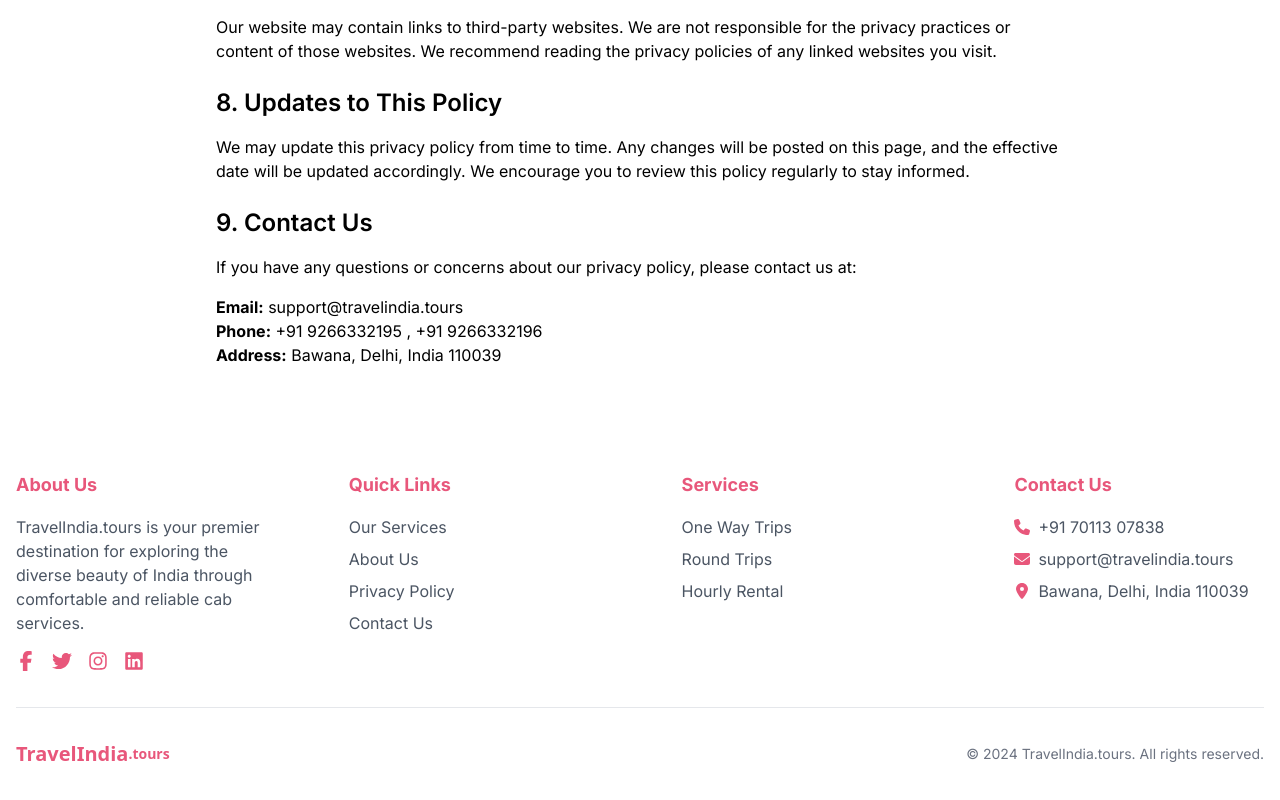
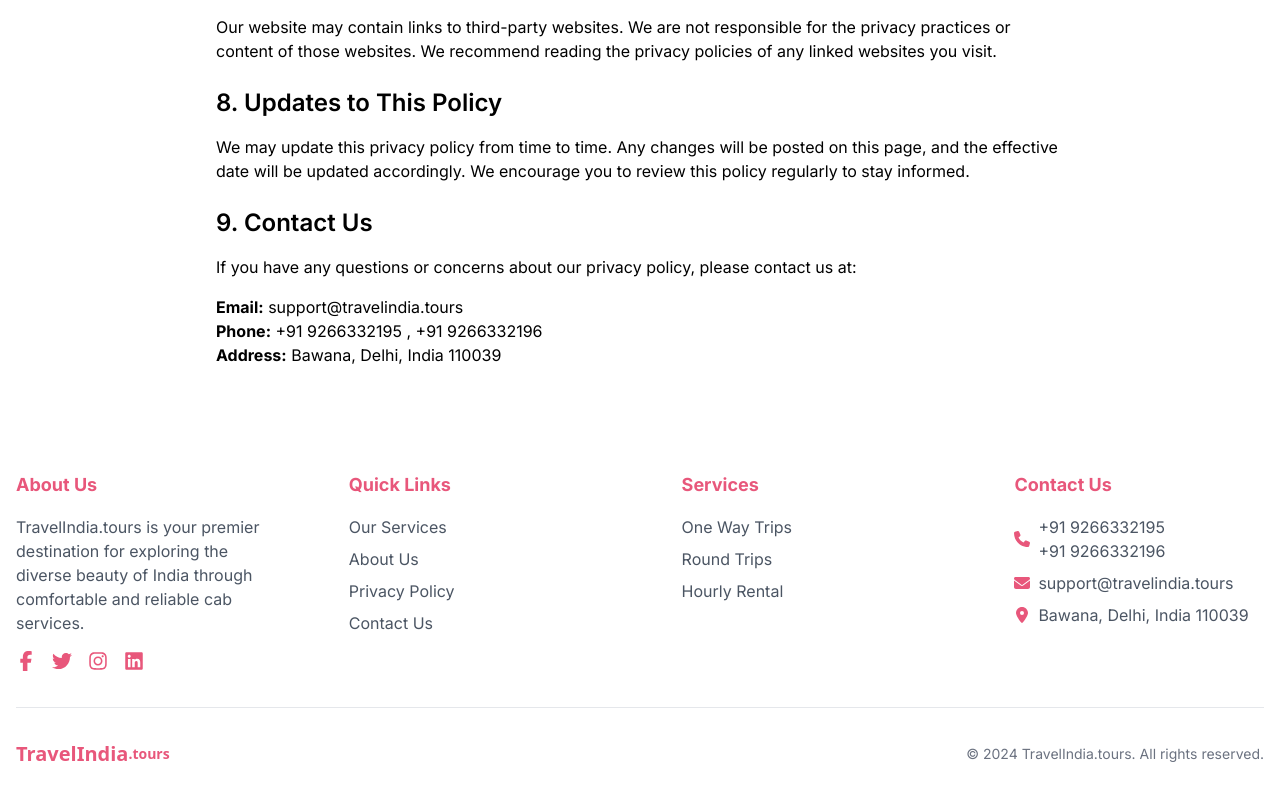
Before and after one commit to ldhiman/travel-agency-test, a Next.js app: page /policy in a window 1280 px wide. Shown: the part 1585-2385 px from the top of the page. Built offline with nearby package versions, Linux system fonts and the light colour scheme; no server answers; a web font is replaced by a local one.

Commit message:
Update Footer.jsx

```diff
--- a/src/app/components/Footer.jsx
+++ b/src/app/components/Footer.jsx
@@ -76,14 +76,17 @@
             </ul>
           </FooterSection>
 
-          <FooterSection title="Contact Us">
+ <FooterSection title="Contact Us">
             <ul className="text-gray-600">
               <li className="mb-2 flex items-center">
                 <FontAwesomeIcon
                   icon={faPhone}
                   className="w-4 h-4 mr-2 text-custom-pink"
                 />
-                +91 70113 07838
+                <ul>
+                  <li>{`+91 9266332195`}</li>
+                  <li>{`+91 9266332196`}</li>
+                </ul>
               </li>
               <li className="mb-2 flex items-center">
                 <FontAwesomeIcon
@@ -101,6 +104,11 @@
               </li>
             </ul>
           </FooterSection>
+
+
+
+
+
         </div>
 
         <div className="border-t border-gray-200 mt-8 pt-8 flex flex-col sm:flex-row justify-between items-center">
```
